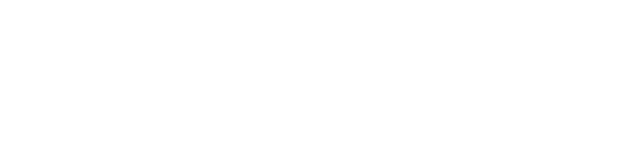
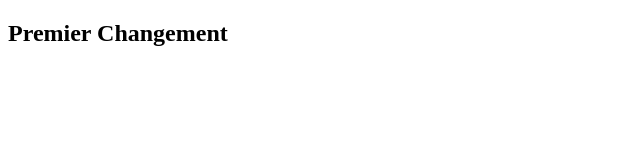
Before and after one commit to sanabuck/tuto-git, a plain HTML site: page index.html in a window 1280 px wide. Shown: the whole page, without its empty margins (0-640 px from the left). Drawn offline with Linux system fonts and the light colour scheme.

Commit message:
Modification index.html

```diff
--- a/index.html
+++ b/index.html
@@ -1,9 +1,11 @@
 <!DOCTYPE html>
 <html>
 <head>
-	<title></title>
+	<title>Test</title>
 </head>
 <body>
-
+<section>
+	<h1>Premier Changement</h1>
+</section>
 </body>
 </html>
```
